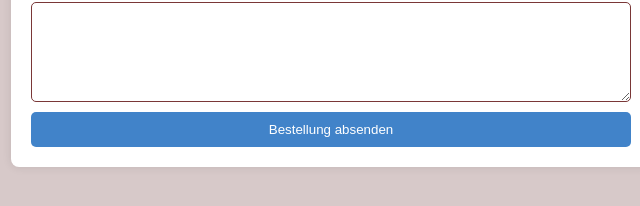
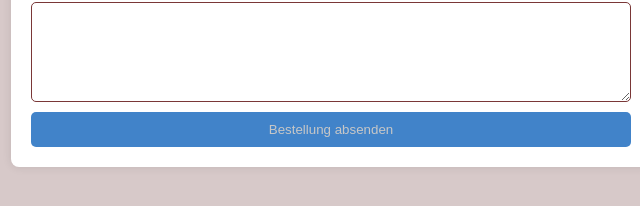
Before and after one commit to Michi-Meierdiecks/Michi-Meierdiecks-Deliverypage-HTML-Demo, a plain HTML site: page index.html in a window 1280 px wide. Shown: the part 284-490 px from the top of the page, 309-949 px from the left. Drawn offline with Linux system fonts and the light colour scheme.

Commit message:
Index farbe angepasst

```diff
--- a/index.html
+++ b/index.html
@@ -42,7 +42,7 @@
         }
         input[type="submit"] {
             background-color: #4183c9;
-            color: #fff;
+            color: #c7c7c7;
             border: none;
             padding: 10px 20px;
             border-radius: 5px;
```
